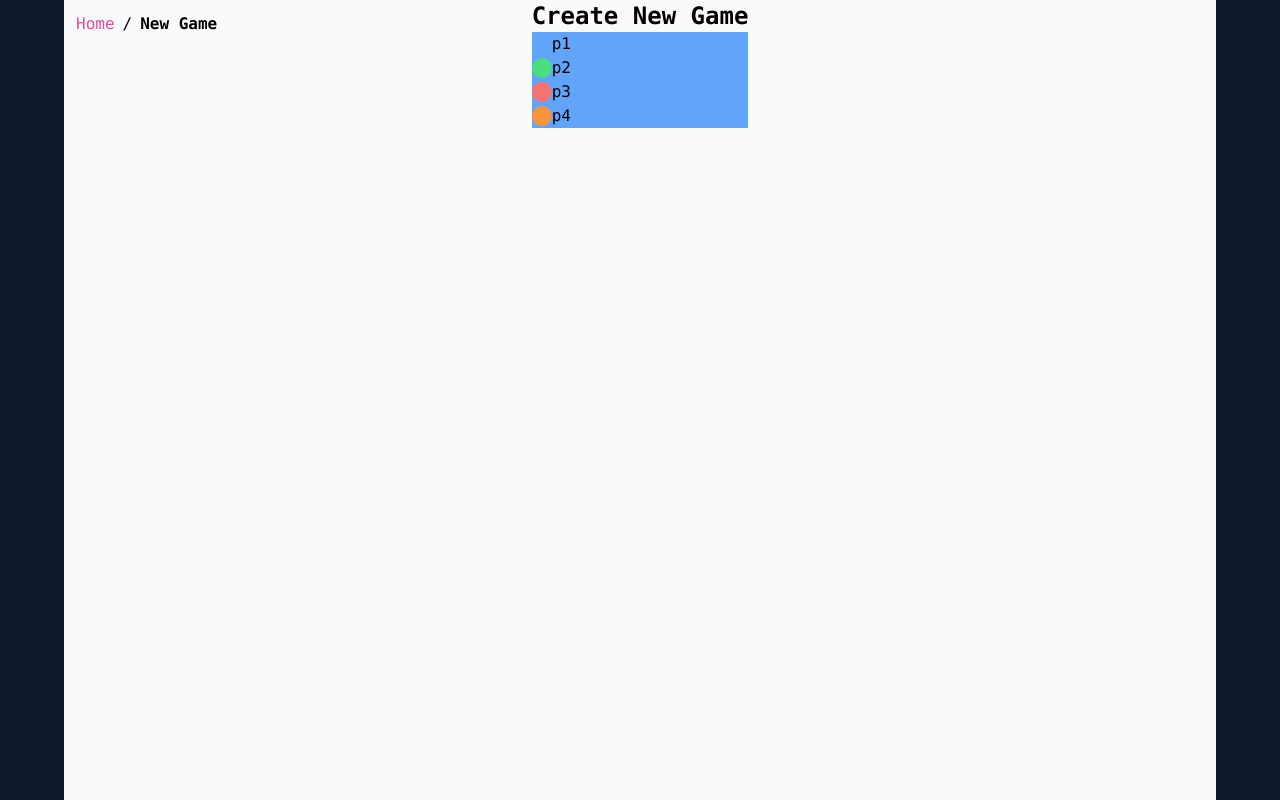
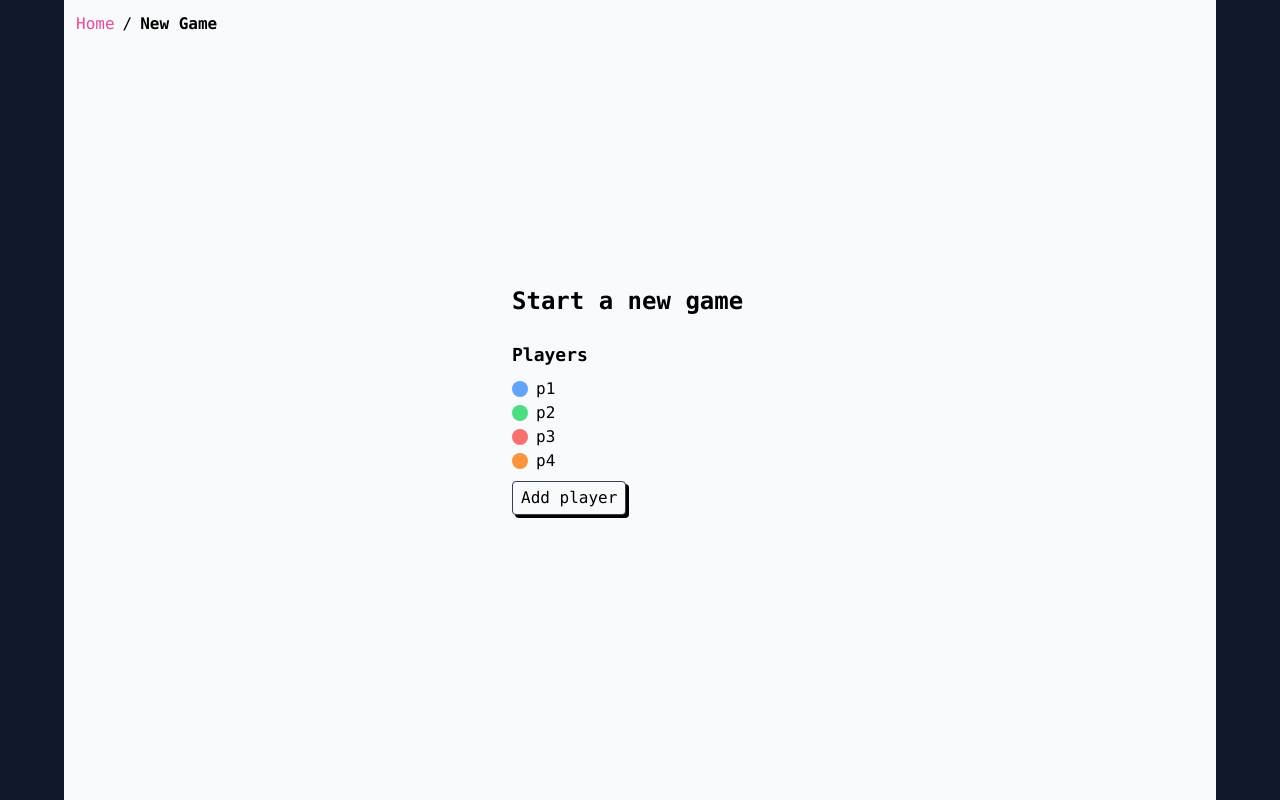
Before and after one commit to jacoacoacob/assembly-fe, a Vue app: page /new-game in a window 1280 px wide. Built offline with nearby package versions, Linux system fonts and the light colour scheme.

Commit message:
wip new game add players

```diff
--- a/index.html
+++ b/index.html
@@ -2,9 +2,8 @@
 <html lang="en">
   <head>
     <meta charset="UTF-8">
-    <link rel="icon" href="/favicon.ico">
     <meta name="viewport" content="width=device-width, initial-scale=1.0">
-    <title>Vite App</title>
+    <title>Assemblage</title>
   </head>
   <body>
     <div id="app"></div>
--- a/src/assets/main.css
+++ b/src/assets/main.css
@@ -6,7 +6,6 @@
 @layer base {
     a {
         @apply text-pink-500;
-        /* @apply text-violet-500; */
     }
 }
 
@@ -22,5 +21,3 @@
         box-shadow: 2px 2px black;
     }
 }
-
-/* .router-link-ac */
--- a/src/router.ts
+++ b/src/router.ts
@@ -3,6 +3,17 @@ import { createRouter, createWebHistory, type RouterLinkProps } from "vue-router
 import SavedGamesView from "@/views/SavedGamesView.vue";
 import NewGameView from "@/views/NewGameView.vue";
 import WelcomeView from "@/views/WelcomeView.vue";
+
+interface Breadcrumb {
+    name: string;
+    to?: RouterLinkProps["to"];
+}
+
+declare module "vue-router" {
+    interface RouteMeta {
+        breadcrumbs: Breadcrumb[];
+    }
+}
 
 const router = createRouter({
     history: createWebHistory(import.meta.env.BASE_URL),
@@ -54,15 +65,4 @@ const router = createRouter({
     ],
 });
 
-interface Breadcrumb {
-    name: string;
-    to?: RouterLinkProps["to"];
-}
-
-declare module "vue-router" {
-    interface RouteMeta {
-        breadcrumbs: Breadcrumb[];
-    }
-}
-
 export { router };
--- a/src/views/NewGameView.vue
+++ b/src/views/NewGameView.vue
@@ -1,7 +1,7 @@
 <script setup lang="ts">
-import { computed, ref, reactive } from 'vue';
+import { computed, ref, nextTick } from 'vue';
+import type { VNodeRef } from 'vue';
 
-// const colors = ["red", "blue", "green", "orange"] as const;
 const colors = {
     red: "bg-red-400",
     blue: "bg-blue-400",
@@ -11,34 +11,99 @@ const colors = {
 
 interface Player {
     name: string;
-    color: keyof typeof colors
+    color?: keyof typeof colors,
 }
 
-const name = ref("");
-
-const players = reactive<Player[]>([
+const players = ref<Player[]>([
     { name: "p1", color: "blue" },
     { name: "p2", color: "green" },
     { name: "p3", color: "red" },
     { name: "p4", color: "orange" },
 ]);
 
+
 const availableColors = computed(
     () => {
-        const claimedColors = players.map(player => player.color);
+        const claimedColors = players.value.map(player => player.color);
         return Object.keys(colors).filter(color => !claimedColors.includes(color as Player["color"]));
     }
 );
 
+const editingPlayerIndex = ref(-1);
+const playerFormValidation = computed(() => {
+    const errors: { name: string }[] = []
+
+    const player = players.value[editingPlayerIndex.value];
+    if (player) {
+        const name = player.name.trim();
+        if (name.length === 0) {
+            errors.push({ name: "Please enter a name." });
+        }
+        if (name.length > 16) {
+            errors.push({ name: "Name must be less than or equal to 16 characters in length." });
+        }
+        if (!/^[\w-]$/.test(name)) {
+            errors.push({ name: "Name may only contain letters, numbers, hyphens, and underscores" });
+        }
+    }
+
+    return {
+        errors,
+        isValid: errors.length === 0,
+    };
+});
+
+const playerNameInput = ref<VNodeRef | null>(null);
+
+function addPlayer() {
+    if (playerFormValidation.value.isValid) {
+        players.value.push({ name: "", color: undefined });
+        editingPlayerIndex.value = players.value.length - 1;
+
+        nextTick(() => {
+            (playerNameInput.value as HTMLInputElement).focus();
+        });
+    }
+}
+
+function savePlayer() {
+    if (playerFormValidation.value.isValid) {
+        editingPlayerIndex.value = -1;
+    }
+}
+
 </script>
 
 <template>
-    <div class="flex-1">
-        <h1 class="font-bold text-2xl">Create New Game</h1>
-        <ul class="bg-blue-400">
-            <li v-for="player in players" :key="player.name" class="flex items-center space-x-2">
-               <div class="h-[20px] w-[20px] rounded-full" :class="colors[player.color]"></div>  {{ player.name }}
-            </li>
-        </ul>
+    <div class="space-y-6">
+        <h1 class="font-bold text-2xl">Start a new game</h1>
+        <div class="space-y-2 w-64">
+            <h2 class="text-lg font-bold">Players</h2>
+            <ul>
+                <li v-for="player, i in players" :key="i">
+                    <form v-if="editingPlayerIndex === i" @submit.prevent="savePlayer">
+                        <div class="w-">
+                            <input
+                                class="w-full"
+                                placeholder="Enter a player name"
+                                type="text"
+                                v-model="players[i].name"
+                                :ref="(el) => playerNameInput = el"
+                            >
+                            <span v-if="playerFormValidation.errors.length" class="text-xs inline-block text-red-500">
+                                {{ playerFormValidation.errors[0].name }}
+                            </span>
+                        </div>
+                    </form>
+                    <div v-else class="flex items-center space-x-2">
+                        <div v-if="player.color" class="h-[16px] w-[16px] rounded-full" :class="colors[player.color]"></div>
+                        <div>
+                           {{ player.name }}
+                       </div>
+                    </div>
+                </li>
+            </ul>
+            <button @click="addPlayer" class="button button-dense">Add player</button>
+        </div>
     </div>
 </template>
--- a/src/views/WelcomeView.vue
+++ b/src/views/WelcomeView.vue
@@ -6,15 +6,15 @@ import { RouterLink } from 'vue-router';
     <div class="space-y-8">
         <h1 class="font-semibold text-4xl">Welcome</h1>
         <nav>
-            <ul class="space-y-4 flex flex-col items-center">
+            <ul class="space-y-6 flex flex-col items-center">
+                <li class="w-full">
+                    <RouterLink class="button w-full" to="new-game">
+                        New Game
+                    </RouterLink>
+                </li>
                 <li class="w-full">
                     <RouterLink class="button w-full" to="saved-games">
                         Saved Games
-                    </RouterLink>
-                </li>
-                <li class="w-full">
-                    <RouterLink class="button w-full" to="new-game">
-                        New Game
                     </RouterLink>
                 </li>
             </ul>
```
Also changed, not shown: src/components/Layout.vue (+1 -17 lines), 1 other file (tests, documents, lock files or other folders).
